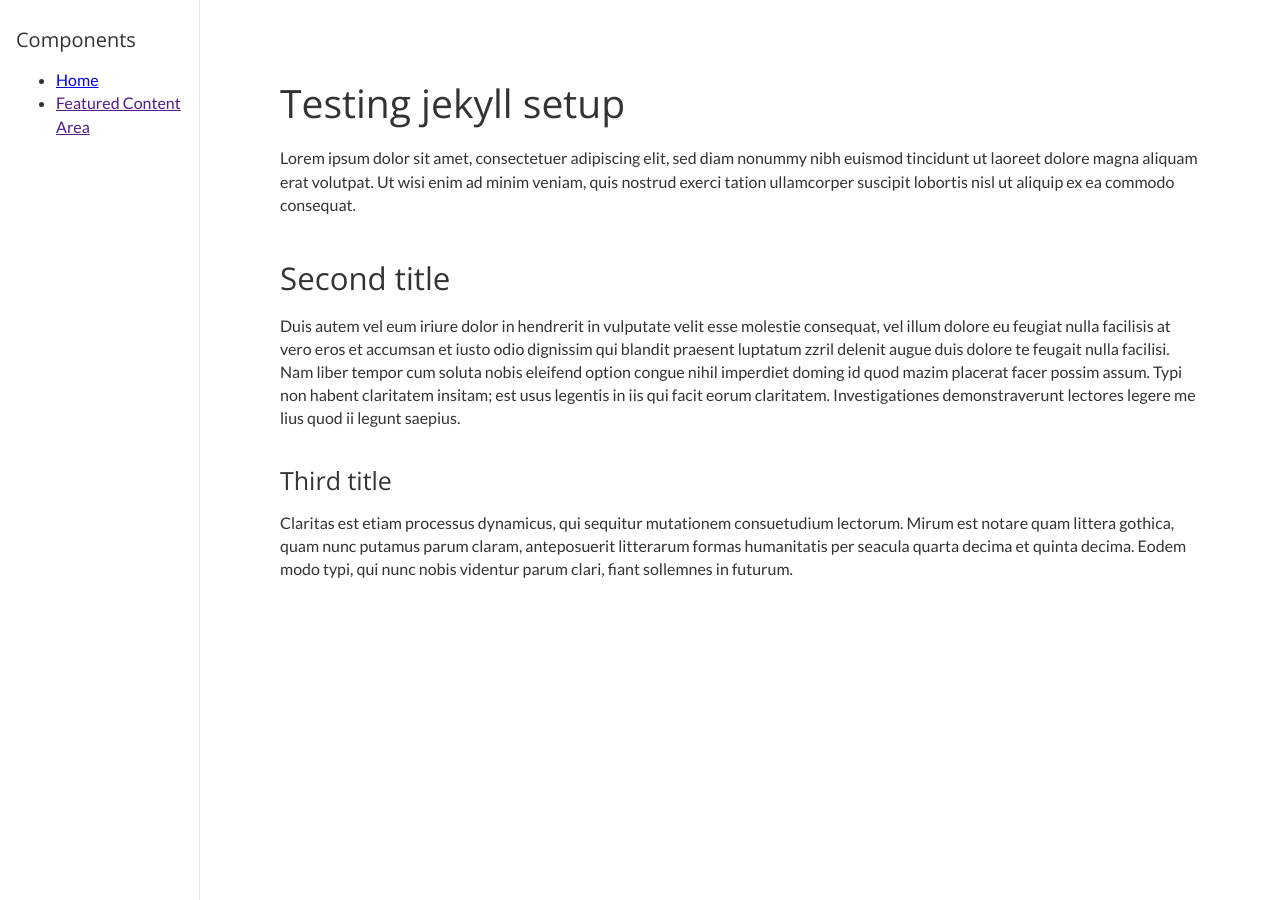
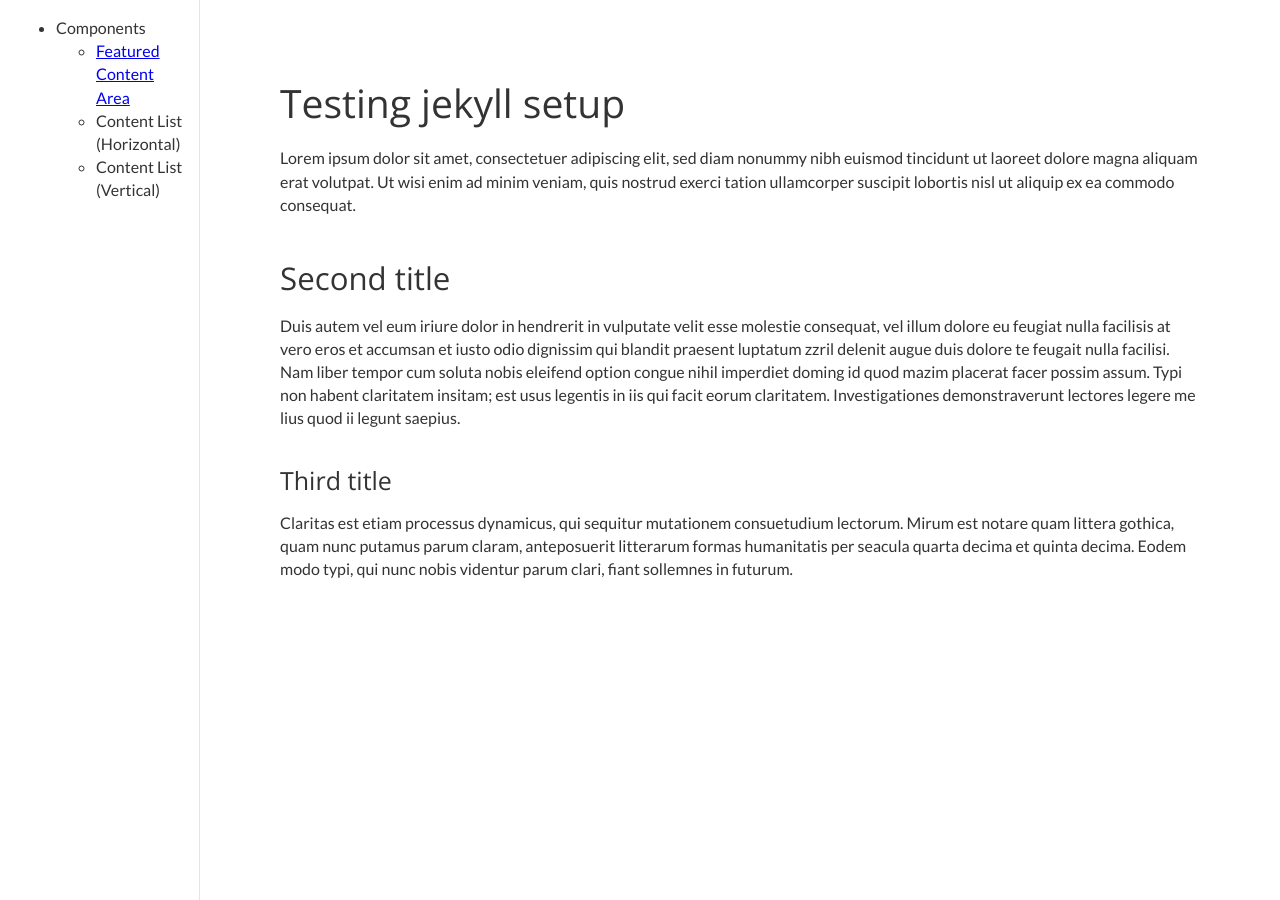
Before and after one commit to OxCollective/jekyll-gulp-basic, a Jekyll site: the page built from index.md, in a window 1280 px wide. Built offline with Jekyll 4.4.1, drawn with Linux system fonts in a browser that asks for light colours.

Commit message:
Moves sidebar to markdown
Weird notation but works!

```diff
--- /dev/null
+++ b/_includes/sidebar.md
@@ -0,0 +1,4 @@
+- Components
+	- [Featured Content Area]({{site.baseurl}}/)
+	- Content List (Horizontal)
+	- Content List (Vertical)
--- a/_layouts/default.html
+++ b/_layouts/default.html
@@ -9,12 +9,8 @@
         <div id="root">
             <div id="app">
                 <nav class="sidenav">
-                    <h4>Components</h4>
-
-                    <ul>
-                        <li><a href="{{site.baseurl}}/">Home</a></li>
-                        <li><a href="">Featured Content Area</a></li>
-                    </ul>
+                {% capture my_include %}{% include sidebar.md %}{% endcapture %}
+                {{ my_include | markdownify }}
                 </nav>
 
                 <main class="app__content app__content--pushed">
```
